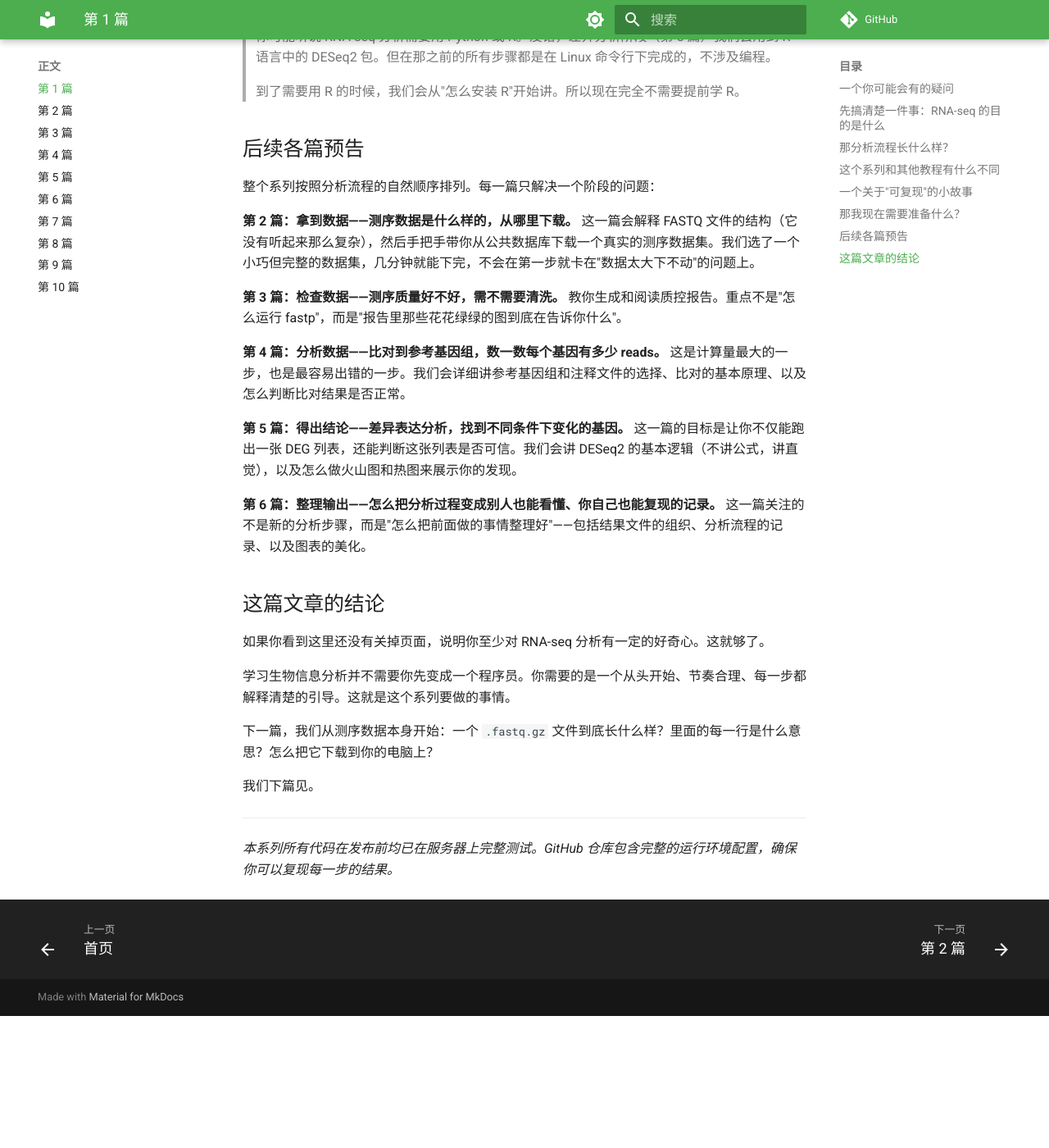
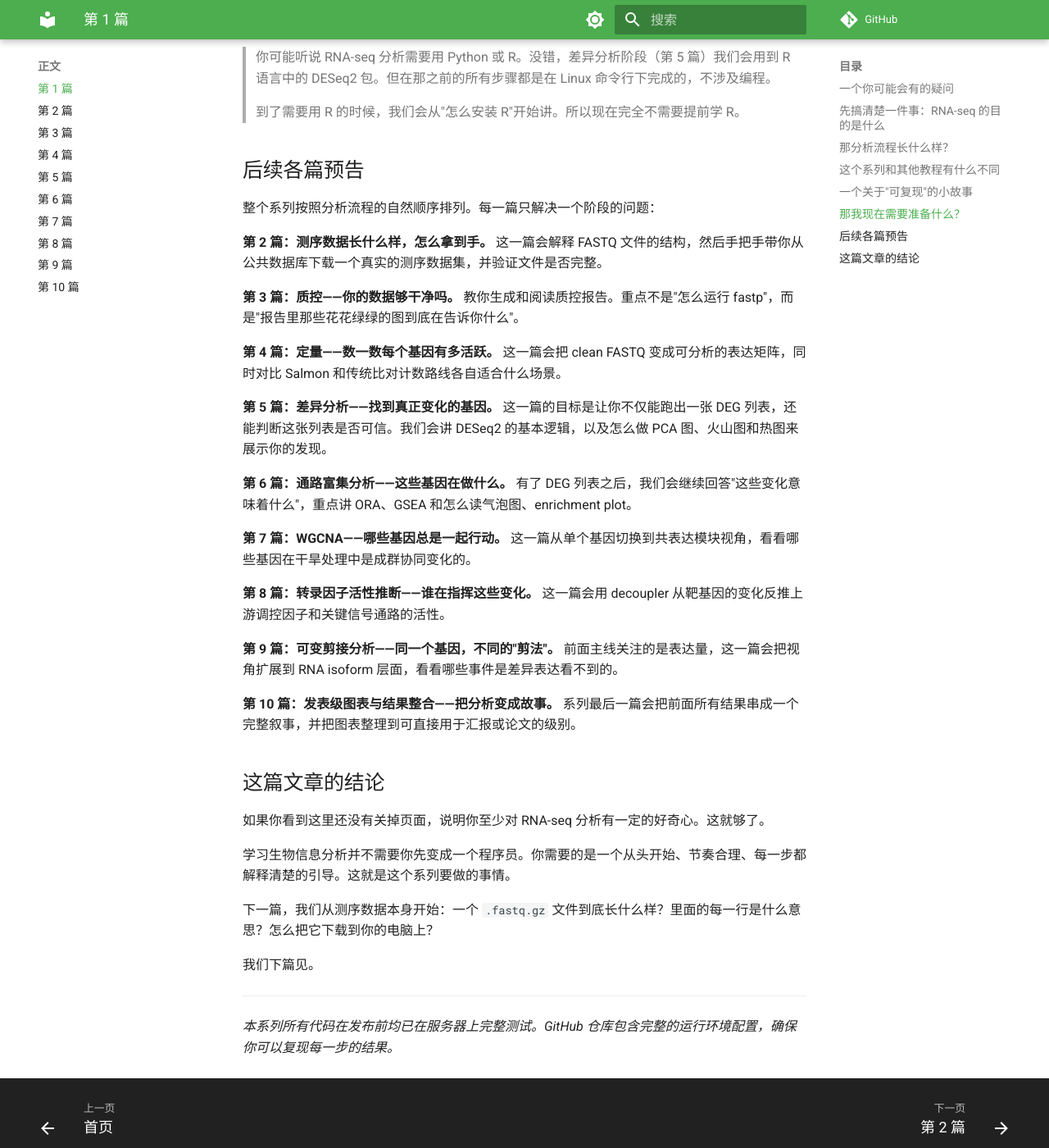
Before and after one commit to petemeng/RNA-seq-Tutorial, an MkDocs documentation site: the page built from docs/series/01.md, in a window 1280 px wide and 1400 px high, scrolled down 3577 px. Shown: the whole window at 82% size. Built offline with MkDocs 1.6.1 and Material for MkDocs 9.7.7, drawn with Linux system fonts in a browser that asks for light colours; comment, search, counter and statistics services are not loaded; before the commit the page ends 4816 px from its top, so only the background shows below that; some of the changed text lies outside the part shown.

Commit message:
Refresh chapter 1 series preview to 10-part structure

```diff
--- a/docs/series/01.md
+++ b/docs/series/01.md
@@ -4,7 +4,7 @@
 > - GitHub：[petemeng/RNA-seq-Tutorial](https://github.com/petemeng/RNA-seq-Tutorial)（完整代码与环境配置）
 > - 预计阅读：15 分钟
 > - 前置知识：无（本篇从最基础的概念讲起）
-> - 系列篇数：共 6 篇，本篇为第 1 篇
+> - 系列篇数：共 10 篇，本篇为第 1 篇
 
 ---
 
@@ -55,7 +55,7 @@
 风格：白底、earth-tone 色系、无 3D 效果、Nature Reviews 风格
 -->
 
-**图 1：RNA-seq 分析的四个主要阶段。** 从原始测序数据到差异表达基因列表，每一步都有明确的输入、输出和判断标准。本系列的第 2-5 篇将分别详细拆解每个阶段。
+**图 1：RNA-seq 分析的四个主要阶段。** 从原始测序数据到差异表达基因列表，每一步都有明确的输入、输出和判断标准。本系列的第 2-10 篇会沿着这条主线继续展开，并逐步加入富集分析、共表达网络、转录因子活性推断、可变剪接和结果整合这些高级模块。
 
 这四步当然是高度简化的描述。每一步内部都有大量的细节和决策点——比如比对用哪个软件？参考基因组从哪下？质控的阈值设多少？差异分析的统计模型怎么选？这些就是后续各篇要逐一回答的问题。
 
@@ -122,15 +122,23 @@
 
 整个系列按照分析流程的自然顺序排列。每一篇只解决一个阶段的问题：
 
-**第 2 篇：拿到数据——测序数据是什么样的，从哪里下载。** 这一篇会解释 FASTQ 文件的结构（它没有听起来那么复杂），然后手把手带你从公共数据库下载一个真实的测序数据集。我们选了一个小巧但完整的数据集，几分钟就能下完，不会在第一步就卡在"数据太大下不动"的问题上。
+**第 2 篇：测序数据长什么样，怎么拿到手。** 这一篇会解释 FASTQ 文件的结构，然后手把手带你从公共数据库下载一个真实的测序数据集，并验证文件是否完整。
 
-**第 3 篇：检查数据——测序质量好不好，需不需要清洗。** 教你生成和阅读质控报告。重点不是"怎么运行 fastp"，而是"报告里那些花花绿绿的图到底在告诉你什么"。
+**第 3 篇：质控——你的数据够干净吗。** 教你生成和阅读质控报告。重点不是"怎么运行 fastp"，而是"报告里那些花花绿绿的图到底在告诉你什么"。
 
-**第 4 篇：分析数据——比对到参考基因组，数一数每个基因有多少 reads。** 这是计算量最大的一步，也是最容易出错的一步。我们会详细讲参考基因组和注释文件的选择、比对的基本原理、以及怎么判断比对结果是否正常。
+**第 4 篇：定量——数一数每个基因有多活跃。** 这一篇会把 clean FASTQ 变成可分析的表达矩阵，同时对比 Salmon 和传统比对计数路线各自适合什么场景。
 
-**第 5 篇：得出结论——差异表达分析，找到不同条件下变化的基因。** 这一篇的目标是让你不仅能跑出一张 DEG 列表，还能判断这张列表是否可信。我们会讲 DESeq2 的基本逻辑（不讲公式，讲直觉），以及怎么做火山图和热图来展示你的发现。
+**第 5 篇：差异分析——找到真正变化的基因。** 这一篇的目标是让你不仅能跑出一张 DEG 列表，还能判断这张列表是否可信。我们会讲 DESeq2 的基本逻辑，以及怎么做 PCA 图、火山图和热图来展示你的发现。
 
-**第 6 篇：整理输出——怎么把分析过程变成别人也能看懂、你自己也能复现的记录。** 这一篇关注的不是新的分析步骤，而是"怎么把前面做的事情整理好"——包括结果文件的组织、分析流程的记录、以及图表的美化。
+**第 6 篇：通路富集分析——这些基因在做什么。** 有了 DEG 列表之后，我们会继续回答"这些变化意味着什么"，重点讲 ORA、GSEA 和怎么读气泡图、enrichment plot。
+
+**第 7 篇：WGCNA——哪些基因总是一起行动。** 这一篇从单个基因切换到共表达模块视角，看看哪些基因在干旱处理中是成群协同变化的。
+
+**第 8 篇：转录因子活性推断——谁在指挥这些变化。** 这一篇会用 decoupler 从靶基因的变化反推上游调控因子和关键信号通路的活性。
+
+**第 9 篇：可变剪接分析——同一个基因，不同的"剪法"。** 前面主线关注的是表达量，这一篇会把视角扩展到 RNA isoform 层面，看看哪些事件是差异表达看不到的。
+
+**第 10 篇：发表级图表与结果整合——把分析变成故事。** 系列最后一篇会把前面所有结果串成一个完整叙事，并把图表整理到可直接用于汇报或论文的级别。
 
 ## 这篇文章的结论
 
```
